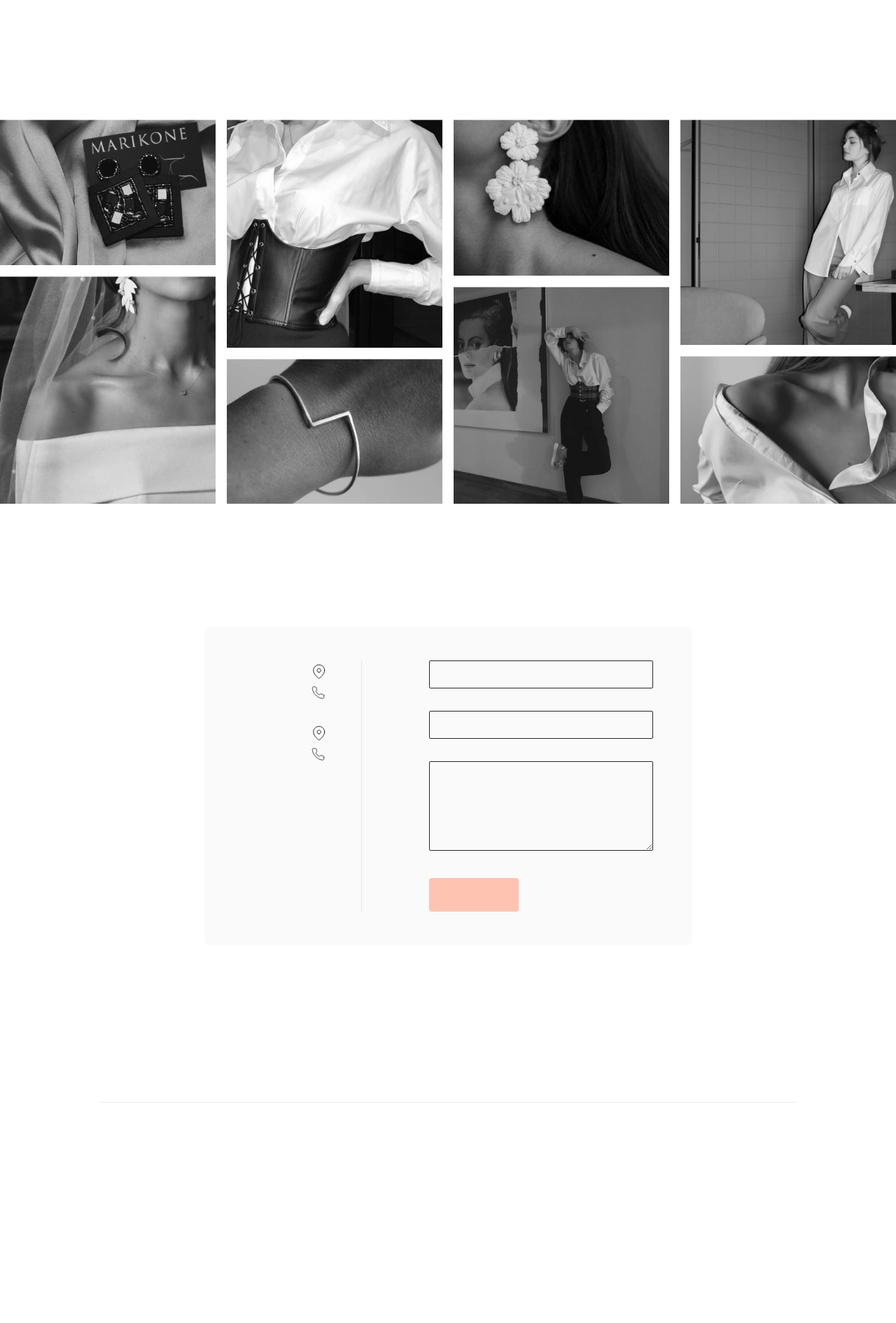
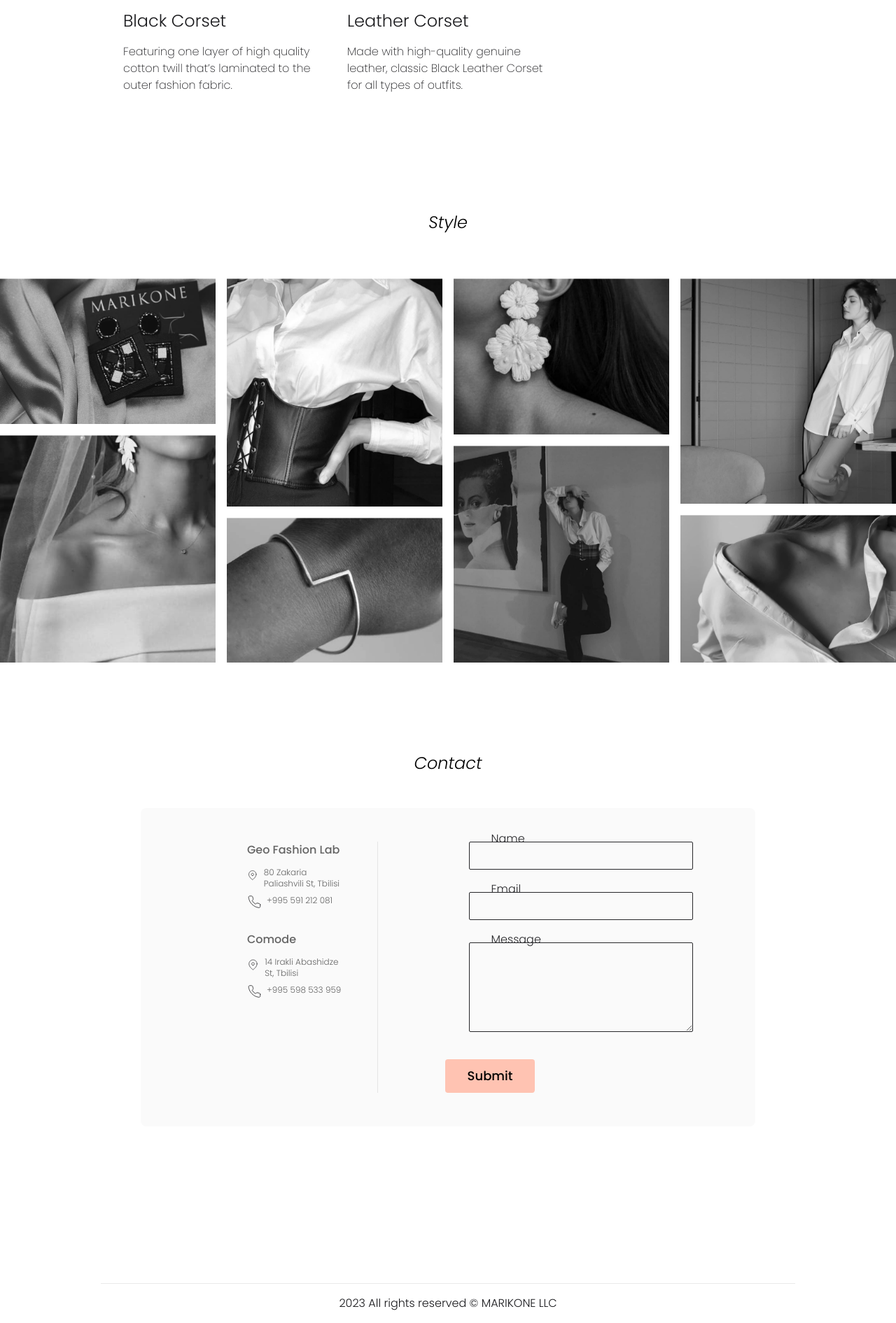
Before and after one commit to Alsandre/Marikone, a Next.js app: page / in a window 1280 px wide. Shown: the part 2592-4483 px from the top of the page at 70% size. Before the commit the page ends 4200 px from the top, so only its background shows below. Built offline with nearby package versions, Linux system fonts and the light colour scheme.

Commit message:
fix: apply updated component to repo

```diff
--- a/components/Card.tsx
+++ b/components/Card.tsx
@@ -16,8 +16,8 @@ export const Card = ({ title, summary, image }: Record<string, string>) => {
           />
 
           <div className=" text-dark-200 mt-4 max-w-[400px]">
-            <Text variant='h1' styles='font-medium' value={title} />
-            <Text styles='font-extralight mt-4' value={summary} />
+            <Text variant='title' className='font-medium'>{title}</Text>
+            <Text className='font-extralight mt-4'>{summary}</Text>
           </div>
         </div>
       </div>
--- a/components/ContactSection.tsx
+++ b/components/ContactSection.tsx
@@ -38,7 +38,7 @@ export const ContactSection = () => {
 
   return (
     <div className="flex flex-col items-center">
-      <Text variant='h1' styles='text-dark-200 text-2xl italic font-extralight' value='Contact' />
+      <Text variant='title' className='text-dark-200 text-2xl italic font-extralight'>Contact</Text>
 
       <div className="bg-section md:w-fit w-screen rounded-lg mt-12 flex md:flex-row flex-col-reverse py-12 md:px-14">
         <div className="flex md:border-r bg-section md:bg-transparent border-dark-100 border-opacity-10 flex-col md:pr-12 md:items-start mx-24 mt-24 md:mt-0 md:w-fit">
@@ -80,7 +80,7 @@ export const ContactSection = () => {
             className="w-32 h-12 bg-accent-200 rounded md:self-start self-center"
             onClick={sendEmail}
           >
-            <Text variant='h1' styles='text-dark-200 text-lg' value='Submit' />
+            <Text variant='label' className='text-dark-200 text-lg'>Submit</Text>
           </button>
         </div>
       </div>
--- a/components/Footer.tsx
+++ b/components/Footer.tsx
@@ -6,7 +6,7 @@ export const Footer = () => {
   return (
     <div className="md:mx-36 mx-12 py-4 flex items-center md:justify-around border-t border-dark-100 border-opacity-10 flex-col md:flex-row">
       <div className="flex-initial flex justify-around self-center">
-        <Text varian='h1' styles='text-sm text-end font-extralight text-dark-200' value='2023 All rights reserved © MARIKONE LLC' />
+        <Text variant='body' className='text-sm text-end font-extralight text-dark-200'>2023 All rights reserved © MARIKONE LLC</Text>
       </div>
     </div>
   );
--- a/components/PopularSection.tsx
+++ b/components/PopularSection.tsx
@@ -6,7 +6,7 @@ import { Text } from "./Text";
 export const PopularSection = () => {
   return (
     <div className="w-screen mb-32 flex flex-col items-center">
-      <Text variant='h1' styles="text-dark-200 text-2xl italic font-extralight" value='Popular' />
+      <Text variant='title' className="text-dark-200 text-2xl italic font-extralight">Popular</Text>
 
       <div className="flex flex-col md:flex-row justify-center">
         <Card
--- a/components/StoreInfo.tsx
+++ b/components/StoreInfo.tsx
@@ -10,17 +10,17 @@ export const StoreInfo = ({
   return (
     <>
       <div className="text-body flex flex-col items-start mb-8">
-        <Text varian="h1" styles="font-semibold mb-2" value={title} />
+        <Text variant="label" className="font-semibold mb-2">{title}</Text>
 
         <div className="flex flex-col pt-1">
           <div className="flex flex-row">
             <LocationIcon />
-            <Text styles="font-extralight text-xs pl-2" value={address} />
+            <Text variant='body' className="font-extralight text-xs pl-2">{address}</Text>
           </div>
 
           <div className="flex flex-row pt-2">
             {phone && <PhoneIcon />}
-            <Text  styles="font-extralight text-xs pl-2" value={phone} />
+            <Text variant='body' className="font-extralight text-xs pl-2">{phone}</Text>
           </div>
         </div>
       </div>
--- a/components/StyleSection.tsx
+++ b/components/StyleSection.tsx
@@ -6,7 +6,7 @@ import { Text } from "./Text";
 export const StyleSection = () => {
   return (
     <div className="w-screen mb-32 flex flex-col items-center">
-      <Text varian='h1' styles='text-dark-200 text-2xl italic font-extralight' value='Style' />
+      <Text variant='title' className='text-dark-200 text-2xl italic font-extralight'>Style</Text>
 
       <div className="mt-16 flex md:flex-row flex-col md:-mx-2">
         <div className="md:flex-col flex-row mx-2 md:px-0 px-2">
--- a/components/Text.tsx
+++ b/components/Text.tsx
@@ -4,7 +4,7 @@ import React from "react";
 type TTypography = "title" | "subtitle" | "label" | "body";
 
 type TText = {
-  variant: TTypography;
+  variant?: TTypography;
   children: React.ReactNode;
   className?: string;
 };
--- a/components/TextInput.tsx
+++ b/components/TextInput.tsx
@@ -27,11 +27,9 @@ export const TextInput = ({
     <>
       <div className={className}>
         <div className="ml-4 px-2 absolute -mt-4">
-          <Text
-            variant="h1"
-            styles="bg-section px-2 text-dark-100"
-            value={label}
-          />
+          <Text variant="body" className="bg-section px-2 text-dark-100">
+            {label}
+          </Text>
         </div>
 
         {variant === "input" ? (
```
